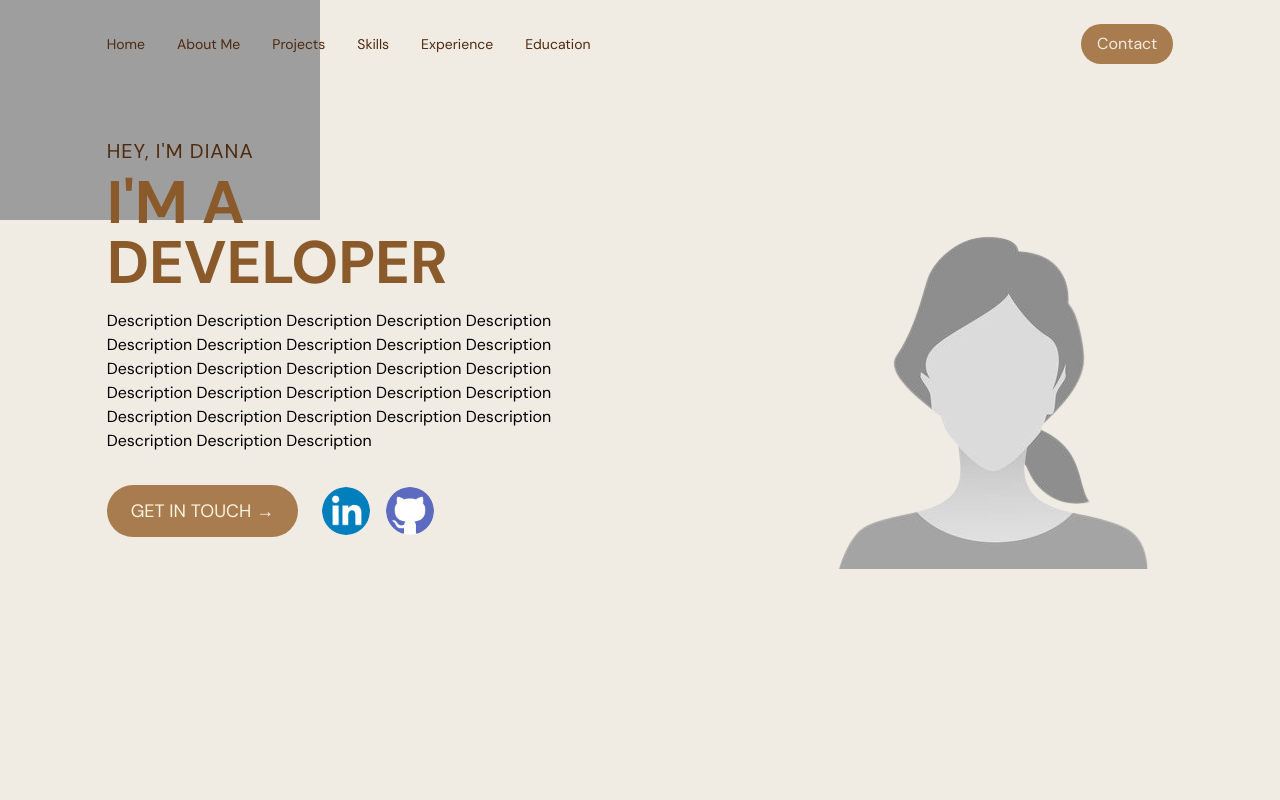
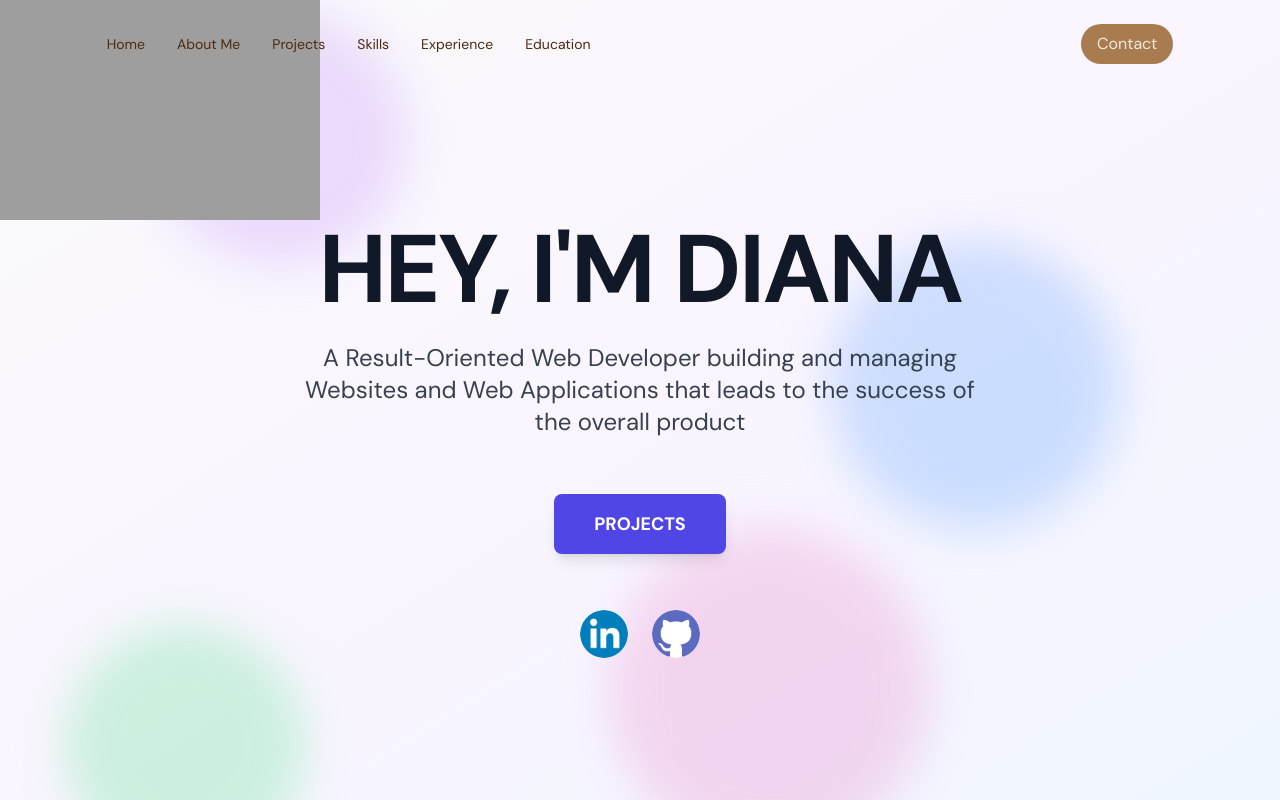
Before and after one commit to DianaWijaya/personal-website, a React (Vite) app: page / in a window 1280 px wide. Shown: the top 800 px of the page. Built offline with nearby package versions, Linux system fonts and the light colour scheme.

Commit message:
modified the home

```diff
--- a/src/sections/home/index.tsx
+++ b/src/sections/home/index.tsx
@@ -1,8 +1,6 @@
-import useMediaQuery from "@/hooks/useMediaQuery";
 import { SelectedPage } from "@/reusables/types";
 import AnchorLink from "react-anchor-link-smooth-scroll";
 import { motion } from "framer-motion";
-import SelfPicture from "@/assets/SelfPicture.png";
 import GithubIcon from "@/assets/GithubIcon.png";
 import LinkedinIcon from "@/assets/LinkedinIcon.png";
 
@@ -11,83 +9,137 @@ type Props = {
 };
 
 const Home = ({ setSelectedPage }: Props) => {
-  const isAboveMediumScreens = useMediaQuery("(min-width:1060px)");
+  return (
+    <section
+      id="home"
+      className="min-h-screen relative flex items-center justify-center px-6 overflow-hidden pt-20"
+    >
+      {/* ANIMATED BACKGROUND */}
+      <div className="absolute inset-0 bg-gradient-to-br from-gray-50 via-purple-50 to-blue-50">
+        {/* Floating circles */}
+        <motion.div
+          className="absolute top-20 left-20 w-64 h-64 bg-purple-200 rounded-full mix-blend-multiply filter blur-xl opacity-70"
+          animate={{
+            x: [0, 100, 0],
+            y: [0, -100, 0],
+          }}
+          transition={{
+            duration: 20,
+            repeat: Infinity,
+            ease: "easeInOut",
+          }}
+        />
+        <motion.div
+          className="absolute top-40 right-20 w-72 h-72 bg-blue-200 rounded-full mix-blend-multiply filter blur-xl opacity-70"
+          animate={{
+            x: [0, -100, 0],
+            y: [0, 100, 0],
+          }}
+          transition={{
+            duration: 18,
+            repeat: Infinity,
+            ease: "easeInOut",
+          }}
+        />
+        <motion.div
+          className="absolute -bottom-20 left-1/2 w-80 h-80 bg-pink-200 rounded-full mix-blend-multiply filter blur-xl opacity-70"
+          animate={{
+            x: [0, -50, 0],
+            y: [0, -50, 0],
+          }}
+          transition={{
+            duration: 22,
+            repeat: Infinity,
+            ease: "easeInOut",
+          }}
+        />
 
-  return (
-    <section id="home" className="gap-16 bg-cream-20 text-brown-700 py-10 md:h-full md:pb-0">
-      {/* MAIN HEADER */}
         <motion.div
-        className="mx-auto w-5/6 flex flex-col-reverse md:flex-row items-center justify-between md:h-5/6"
+          className="absolute -bottom-10 left-10 w-60 h-60 bg-green-200 rounded-full mix-blend-multiply filter blur-xl opacity-70"
+          animate={{
+            x: [0, 50, 0],
+            y: [0, 50, 0],
+          }}
+          transition={{
+            duration: 25,
+            repeat: Infinity,
+            ease: "easeInOut",
+          }}
+        />
+      </div>
+
+      {/* CONTENT */}
+      <motion.div
+        className="max-w-3xl w-full text-center relative z-10"
         onViewportEnter={() => setSelectedPage(SelectedPage.Home)}
-      >
-        {/* LEFT CONTENT */}
-        <div className="z-10 mt-10 md:basis-3/5 text-center md:text-left">
-          {/* HEADINGS */}
-          <motion.div
-            className="md:-mt-20"
         initial="hidden"
         whileInView="visible"
         viewport={{ once: true, amount: 0.5 }}
-            transition={{ duration: 0.5 }}
+        transition={{ duration: 0.7 }}
         variants={{
-              hidden: { opacity: 0, x: -50 },
-              visible: { opacity: 1, x: 0 },
+          hidden: { opacity: 0, y: 30 },
+          visible: { opacity: 1, y: 0 },
         }}
       >
-            <p className="text-xl text-brown-700 uppercase tracking-wider">
-              Hey, I'm Diana
-            </p>
-            <h1 className="text-6xl font-bold text-brown-500 mt-2">
-              I'M A <span className="text-brown-500">DEVELOPER</span>
-            </h1>
-            <p className="mt-4 text-base text-black">
-              Description Description Description Description Description Description Description Description Description Description Description Description Description Description Description Description Description Description Description Description Description Description Description Description Description Description Description Description
-            </p>
+        {/* MAIN CONTENT */}
+        <div className="space-y-6">
+          <motion.h1
+            className="text-7xl md:text-8xl font-bold text-gray-900 tracking-tight"
+            initial={{ opacity: 0, y: 20 }}
+            animate={{ opacity: 1, y: 0 }}
+            transition={{ delay: 0.2, duration: 0.6 }}
+          >
+            HEY, I'M DIANA
+          </motion.h1>
+
+          <motion.p
+            className="text-xl md:text-2xl text-gray-700 max-w-2xl mx-auto leading-relaxed"
+            initial={{ opacity: 0, y: 20 }}
+            animate={{ opacity: 1, y: 0 }}
+            transition={{ delay: 0.4, duration: 0.6 }}
+          >
+            A Result-Oriented Web Developer building and managing Websites and Web Applications that leads to the success of the overall product
+          </motion.p>
+
+          {/* CALL TO ACTION */}
+          <motion.div
+            className="pt-8"
+            initial={{ opacity: 0, y: 20 }}
+            animate={{ opacity: 1, y: 0 }}
+            transition={{ delay: 0.6, duration: 0.6 }}
+          >
+            <AnchorLink
+              href="#projects"
+              className="inline-block bg-indigo-600 text-white px-10 py-4 rounded-lg text-lg font-semibold hover:bg-indigo-700 transition-all duration-300 shadow-lg hover:shadow-xl"
+            >
+              PROJECTS
+            </AnchorLink>
           </motion.div>
 
-          {/* ACTIONS */}
+          {/* SOCIAL LINKS */}
           <motion.div
-            className="mt-8 flex flex-col md:flex-row items-center gap-6"
-            initial="hidden"
-            whileInView="visible"
-            viewport={{ once: true, amount: 0.5 }}
-            transition={{ delay: 0.2, duration: 0.5 }}
-            variants={{
-              hidden: { opacity: 0, x: -50 },
-              visible: { opacity: 1, x: 0 },
-            }}
+            className="flex justify-center gap-6 pt-8"
+            initial={{ opacity: 0 }}
+            animate={{ opacity: 1 }}
+            transition={{ delay: 0.8, duration: 0.6 }}
           >
-            {/* GET IN TOUCH BUTTON */}
-            <AnchorLink
-              href="#contact"
-              className="bg-brown-400 text-cream-50 px-6 py-3 rounded-full text-lg hover:bg-brown-600 transition"
-            >
-              GET IN TOUCH →
-            </AnchorLink>
-
-            {/* SOCIAL MEDIA ICONS */}
-            <div className="flex gap-4">
             <a
               href="https://linkedin.com/in/dianawijaya39"
               target="_blank"
               rel="noopener noreferrer"
+              className="w-12 h-12 rounded-full hover:scale-110 transition-transform duration-300"
             >
-                <img src={LinkedinIcon} alt="LinkedIn" className="w-12 h-12 rounded-full" />
+              <img src={LinkedinIcon} alt="LinkedIn" className="w-full h-full rounded-full" />
             </a>
             <a
               href="https://github.com/DianaWijaya"
               target="_blank"
               rel="noopener noreferrer"
+              className="w-12 h-12 rounded-full hover:scale-110 transition-transform duration-300"
             >
-                <img src={GithubIcon} alt="GitHub" className="w-12 h-12 rounded-full" />
+              <img src={GithubIcon} alt="GitHub" className="w-full h-full rounded-full" />
             </a>
-            </div>
           </motion.div>
-        </div>
-
-        {/* RIGHT IMAGE */}
-        <div className="flex basis-3/5 justify-center md:justify-end md:ml-40 md:mt-16">
-          <img alt="self-picture" src={SelfPicture} />
         </div>
       </motion.div>
     </section>
```
Also changed, not shown: 2 other files (tests, documents, lock files or other folders). Lines whose indentation alone changed are shown as unchanged.
